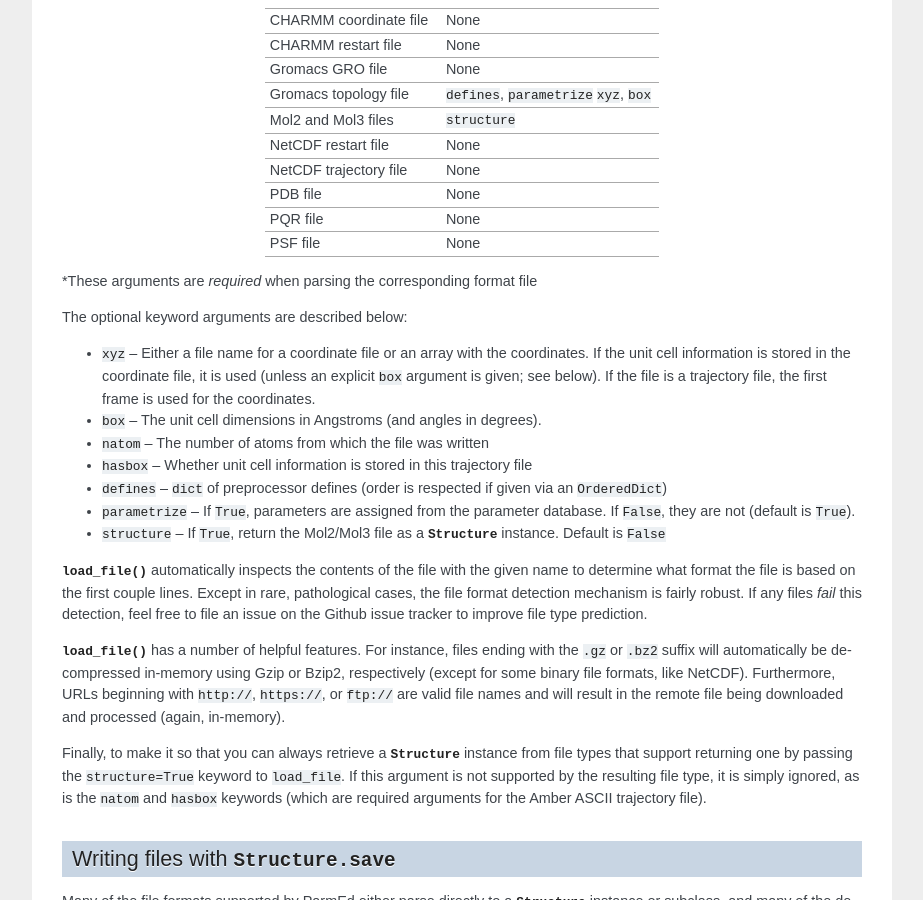
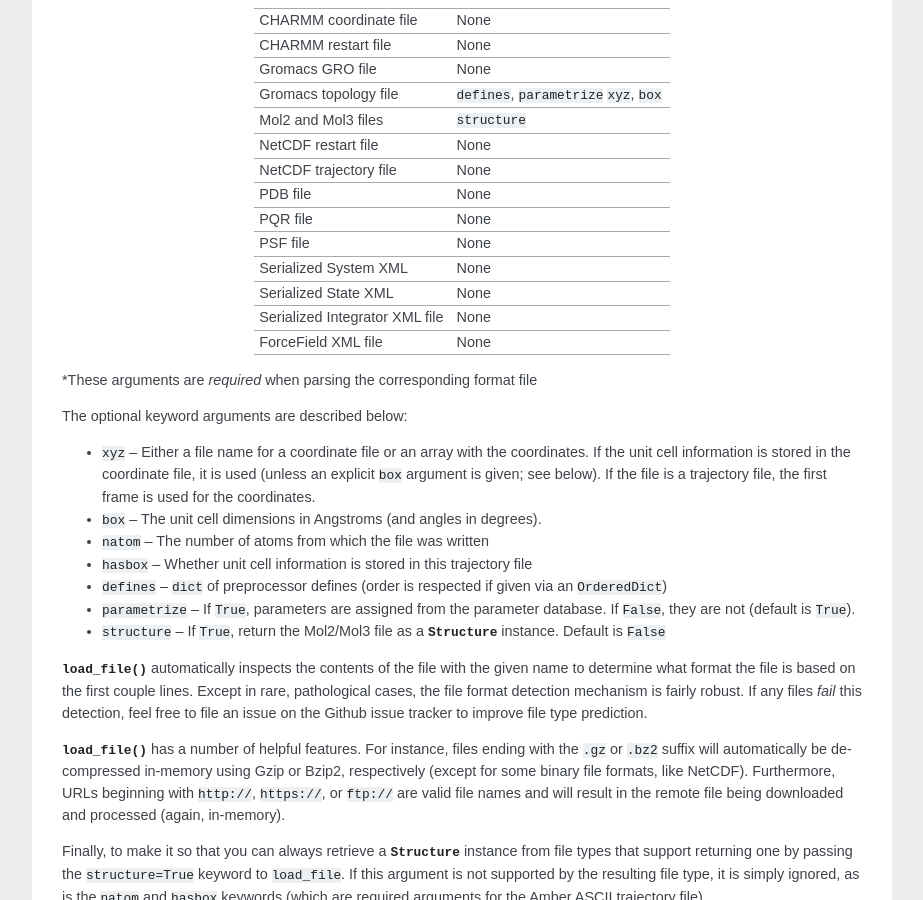
Before and after one commit to ParmEd/ParmEd, a Sphinx documentation site: the page built from doc/readwrite.rst, in a window 1280 px wide and 900 px high, scrolled down 694 px. Shown: the whole window, without its empty margins (198-1121 px from the left). Built offline with Sphinx 7.4.7, drawn with Linux system fonts in a browser that asks for light colours.

Commit message:
Add supported XML file detection to docs.

```diff
--- a/doc/readwrite.rst
+++ b/doc/readwrite.rst
@@ -65,6 +65,15 @@ below (the filename argument is omitted):
 | PQR file                 | None                           |
 +--------------------------+--------------------------------+
 | PSF file                 | None                           |
++--------------------------+--------------------------------+
+| Serialized System XML    | None                           |
++--------------------------+--------------------------------+
+| Serialized State XML     | None                           |
++--------------------------+--------------------------------+
+| Serialized Integrator    | None                           |
+| XML file                 |                                |
++--------------------------+--------------------------------+
+| ForceField XML file      | None                           |
 +--------------------------+--------------------------------+
 \*These arguments are *required* when parsing the corresponding format file
 
```
